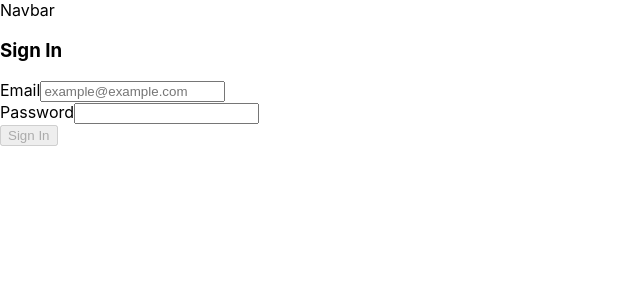
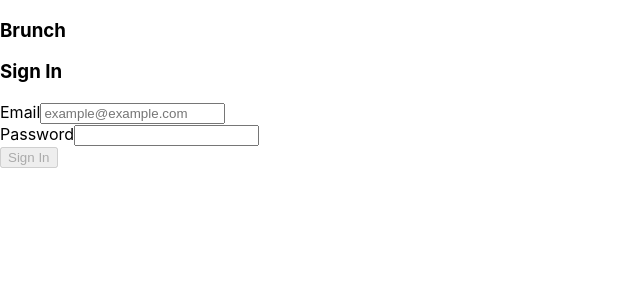
Before and after one commit to fuentesdominic/brunch, a React (Create React App) app: page / in a window 1280 px wide. Shown: the top 300 px of the page, without its empty margins (0-640 px from the left). Built offline with nearby package versions, Linux system fonts and the light colour scheme.

Commit message:
writing logic for navigating

```diff
--- a/src/components/Navbar.jsx
+++ b/src/components/Navbar.jsx
@@ -1,6 +1,30 @@
-const Navbar = () => {
+import { Link } from 'react-router-dom';
+
+const Navbar = ({user, handleLogOut}) => {
+  let userOptions;
+  if (user) {
+    userOptions = (
+      <nav className='nav-links'>
+        <Link className='nav-link' to='/home'>Home</Link>
+        <Link className='nav-link' to='/about'>About</Link>
+        <Link className='nav-link' onClick={handleLogOut} to='/'>Sign Out</Link>
+        </nav>
+    );
+  }
+
+  const publicOptions = (
+    <nav className='nav-links'>
+      <Link className='nav-link' to='/register'>Register</Link>
+      <Link className='nav-link' to='/'>Sign In</Link>
+      <Link className='nav-link' to='/about'>About</Link>
+    </nav>
+  );
   return (
-    <div>Navbar</div>
+    <div className="navbar">
+      <div className="iconDiv">
+      <h3 className="pageTitle">Brunch</h3>
+      </div>
+    </div>
   )
 }
 export default Navbar
```
